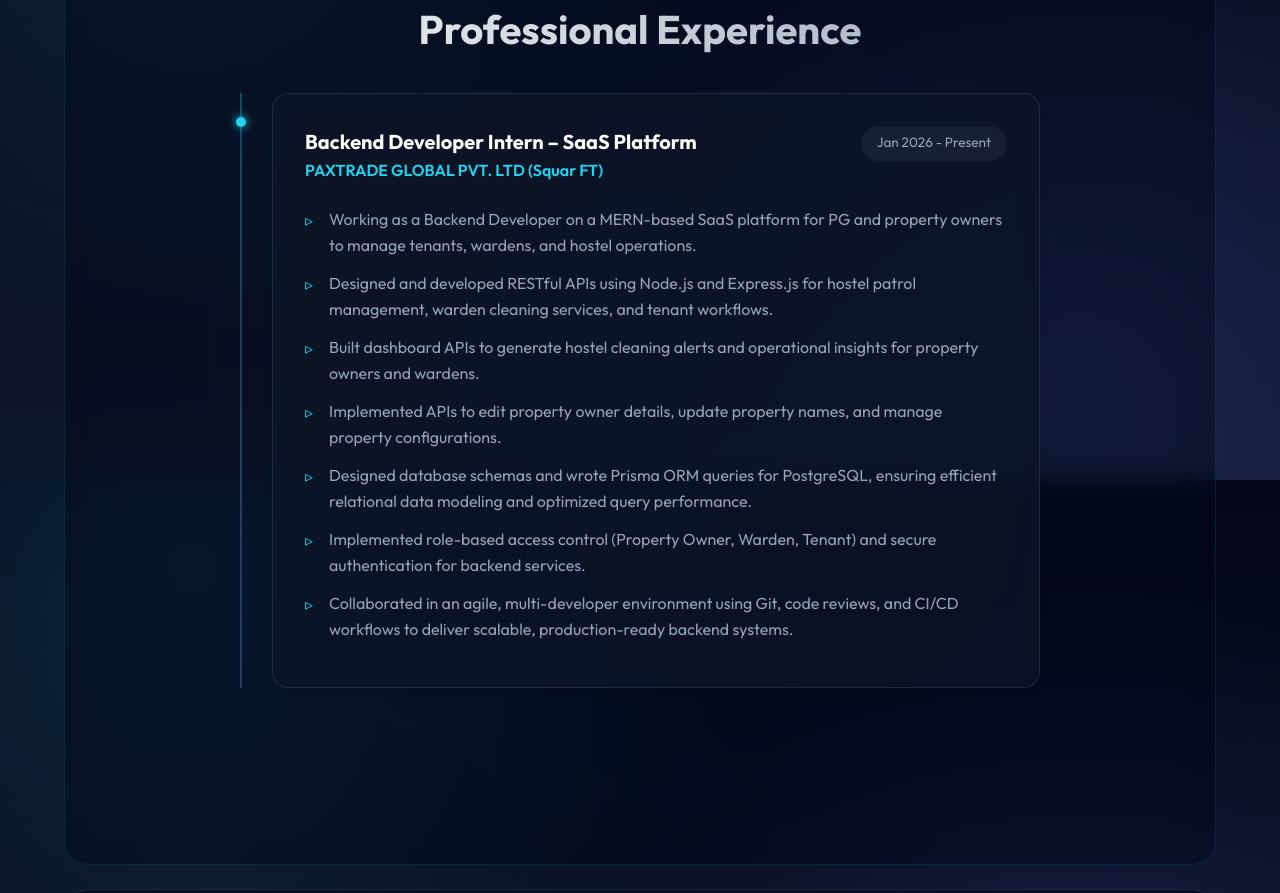
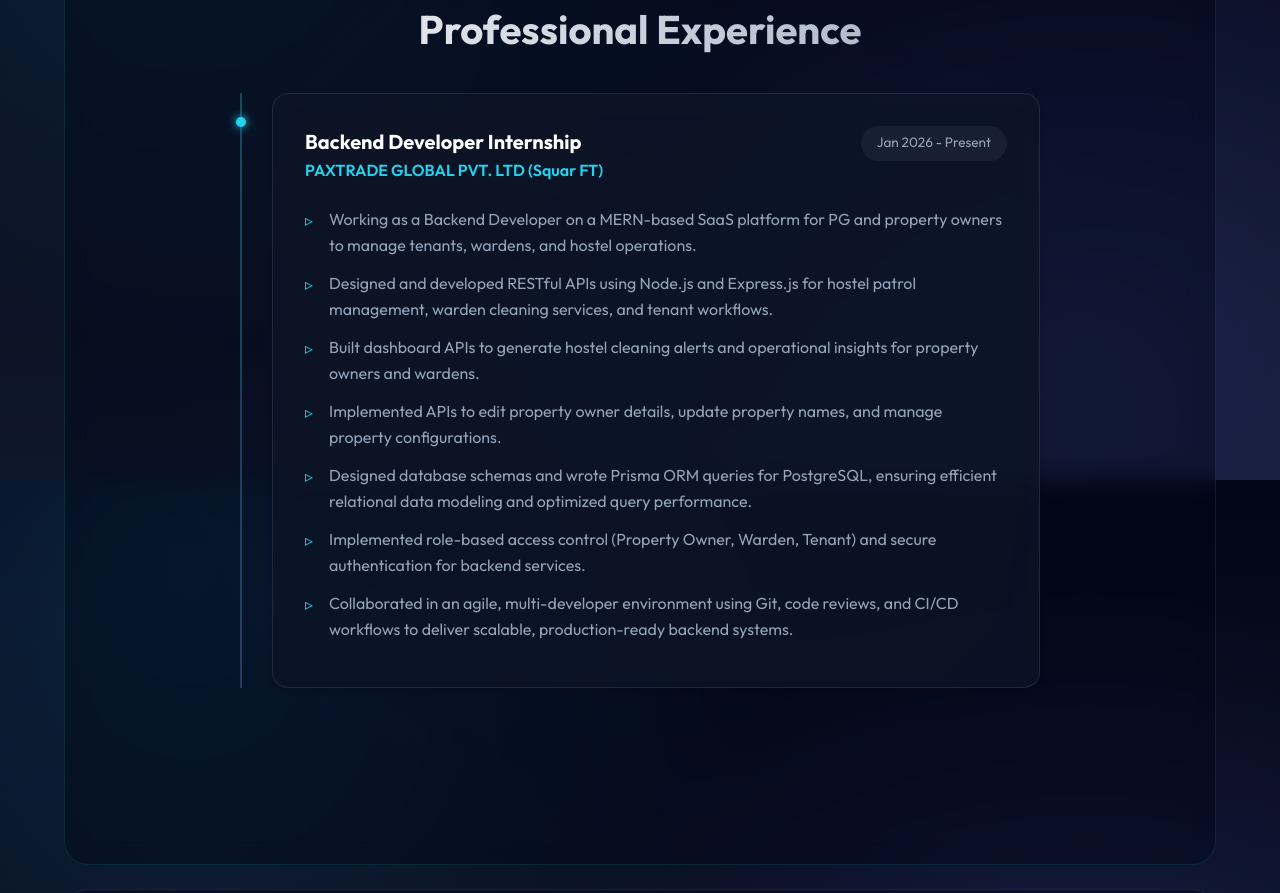
Before and after one commit to paraspateriya06/newPort, a React (Vite) app: page / in a window 1280 px wide. Shown: the part 3520-4413 px from the top of the page. Built offline with nearby package versions, Linux system fonts and the light colour scheme.

Commit message:
feat: Add Experience component to display professional work history.

```diff
--- a/src/components/Experience.jsx
+++ b/src/components/Experience.jsx
@@ -5,7 +5,7 @@ import './Experience.css';
 
 const experiences = [
   {
-    role: 'Backend Developer Intern – SaaS Platform',
+    role: 'Backend Developer Internship',
     company: 'PAXTRADE GLOBAL PVT. LTD (Squar FT)',
     period: 'Jan 2026 - Present',
     description: [
```
